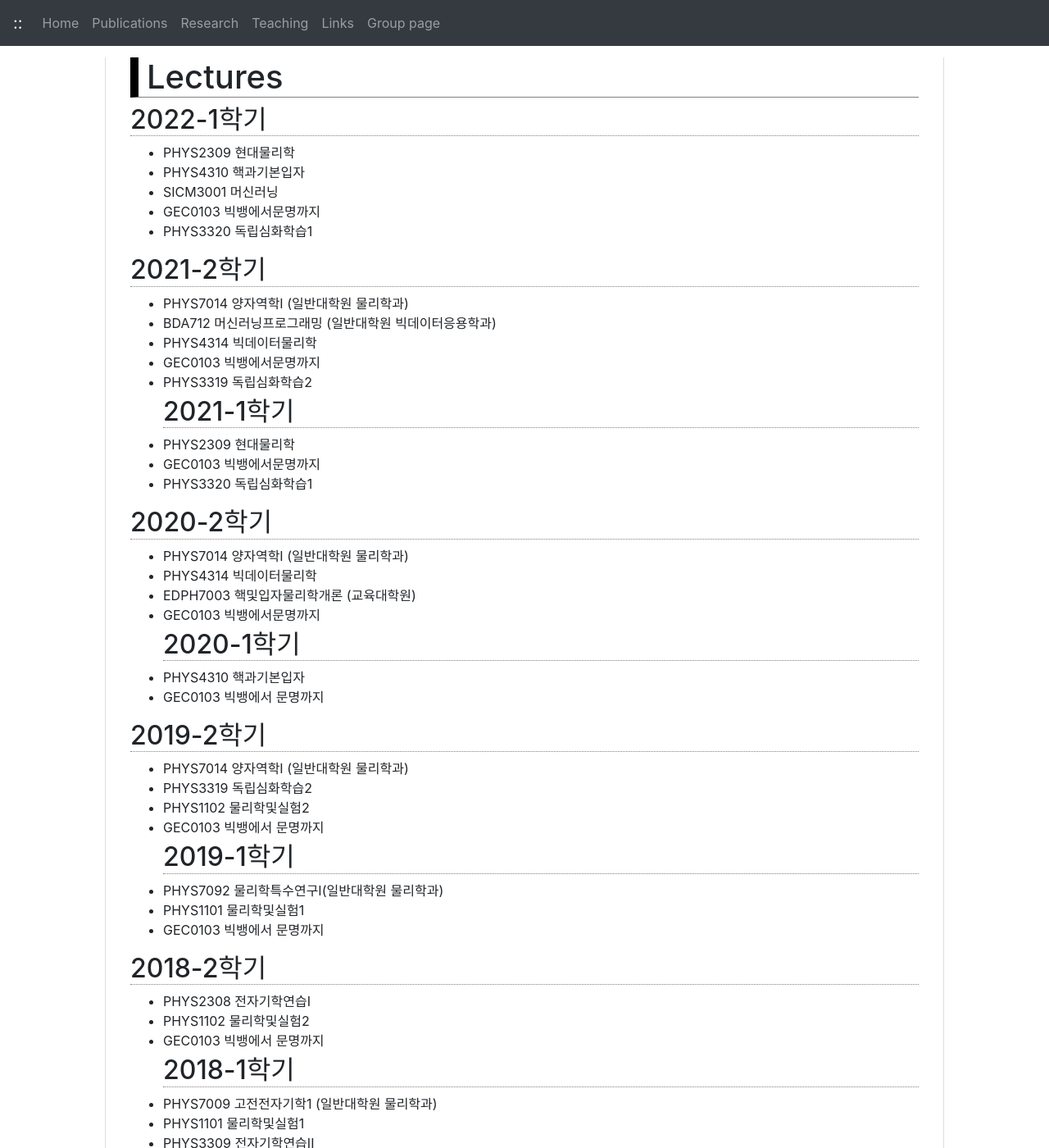
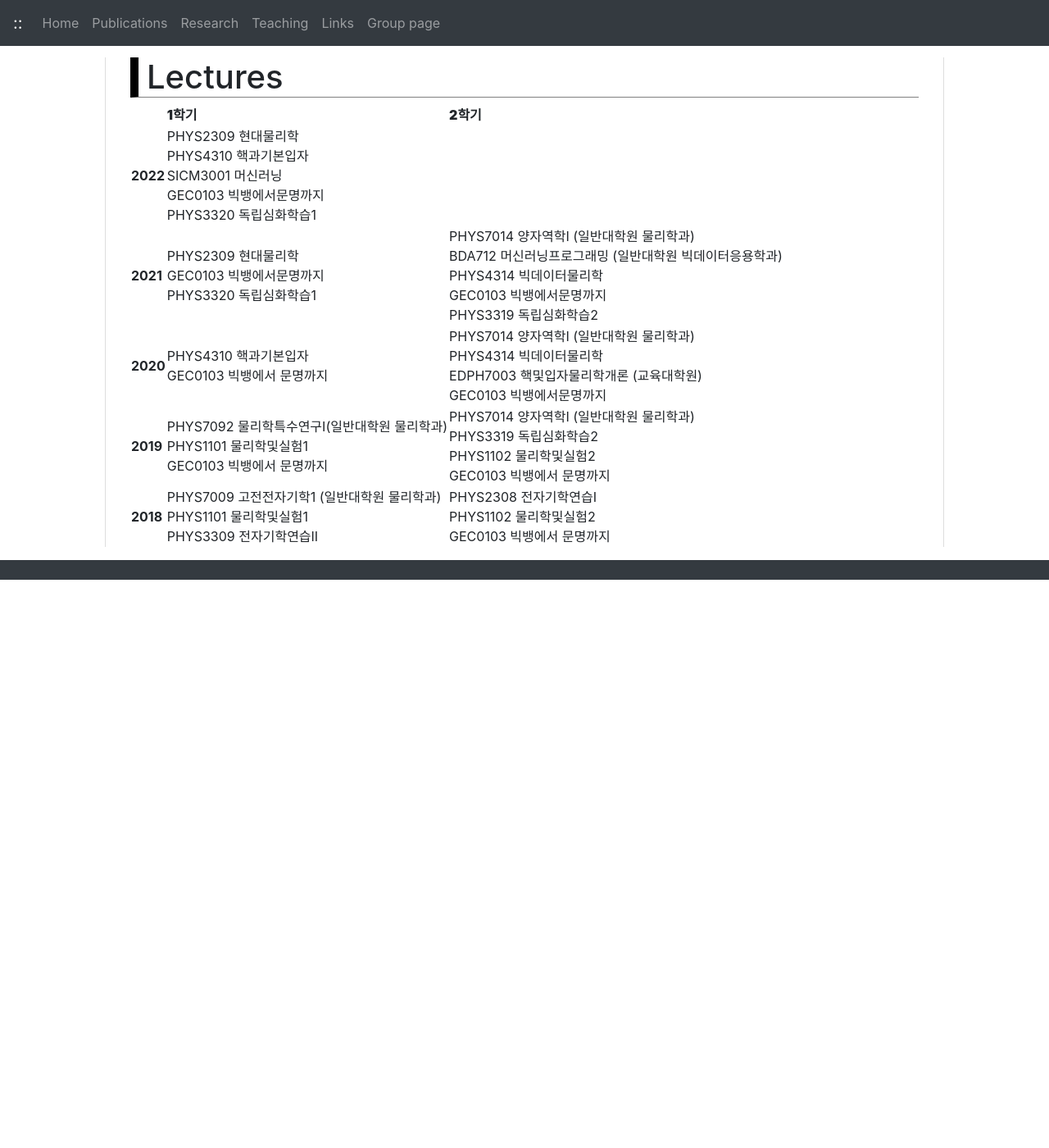
Before and after one commit to jhgoh/jhgoh.github.io, a Jekyll site: the page built from Teaching.md, in a window 1280 px wide and 1400 px high. Shown: the whole window at 82% size. Built offline with Jekyll 4.4.1, drawn with Linux system fonts in a browser that asks for light colours; nearby versions of some CDN libraries; our own code applies the rules of GitHub Pages for plain Markdown files.

Commit message:
Update Teaching.md

```diff
--- a/Teaching.md
+++ b/Teaching.md
@@ -1,46 +1,9 @@
 # Lectures
-## 2022-1학기
-- PHYS2309 현대물리학
-- PHYS4310 핵과기본입자
-- SICM3001 머신러닝
-- GEC0103 빅뱅에서문명까지
-- PHYS3320 독립심화학습1
 
-## 2021-2학기
-- PHYS7014 양자역학I (일반대학원 물리학과)
-- BDA712 머신러닝프로그래밍 (일반대학원 빅데이터응용학과)
-- PHYS4314 빅데이터물리학
-- GEC0103 빅뱅에서문명까지
-- PHYS3319 독립심화학습2
-## 2021-1학기
-- PHYS2309 현대물리학
-- GEC0103 빅뱅에서문명까지
-- PHYS3320 독립심화학습1
-
-## 2020-2학기
-- PHYS7014 양자역학I (일반대학원 물리학과)
-- PHYS4314 빅데이터물리학
-- EDPH7003 핵및입자물리학개론 (교육대학원)
-- GEC0103 빅뱅에서문명까지
-## 2020-1학기
-- PHYS4310 핵과기본입자
-- GEC0103 빅뱅에서 문명까지
-
-## 2019-2학기
-- PHYS7014 양자역학I (일반대학원 물리학과)
-- PHYS3319 독립심화학습2
-- PHYS1102 물리학및실험2
-- GEC0103 빅뱅에서 문명까지
-## 2019-1학기
-- PHYS7092 물리학특수연구Ⅰ(일반대학원 물리학과)
-- PHYS1101 물리학및실험1
-- GEC0103 빅뱅에서 문명까지
-
-## 2018-2학기
-- PHYS2308 전자기학연습I
-- PHYS1102 물리학및실험2
-- GEC0103 빅뱅에서 문명까지
-## 2018-1학기
-- PHYS7009 고전전자기학1 (일반대학원 물리학과)
-- PHYS1101 물리학및실험1
-- PHYS3309 전자기학연습II
+|| **1학기** | **2학기** |
+|---|---|---|
+| **2022** | PHYS2309 현대물리학<br/>PHYS4310 핵과기본입자<br/>SICM3001 머신러닝<br/>GEC0103 빅뱅에서문명까지<br/>PHYS3320 독립심화학습1 |  |
+| **2021** | PHYS2309 현대물리학<br/>GEC0103 빅뱅에서문명까지<br/>PHYS3320 독립심화학습1 | PHYS7014 양자역학I (일반대학원 물리학과)<br/>BDA712 머신러닝프로그래밍 (일반대학원 빅데이터응용학과)<br/>PHYS4314 빅데이터물리학<br/>GEC0103 빅뱅에서문명까지<br/>PHYS3319 독립심화학습2 |
+| **2020** | PHYS4310 핵과기본입자<br/>GEC0103 빅뱅에서 문명까지 | PHYS7014 양자역학I (일반대학원 물리학과)<br/>PHYS4314 빅데이터물리학<br/>EDPH7003 핵및입자물리학개론 (교육대학원)<br/>GEC0103 빅뱅에서문명까지 |
+| **2019** | PHYS7092 물리학특수연구Ⅰ(일반대학원 물리학과)<br/>PHYS1101 물리학및실험1<br/>GEC0103 빅뱅에서 문명까지 | PHYS7014 양자역학I (일반대학원 물리학과)<br/>PHYS3319 독립심화학습2<br/>PHYS1102 물리학및실험2<br/>GEC0103 빅뱅에서 문명까지 |
+| **2018** | PHYS7009 고전전자기학1 (일반대학원 물리학과)<br/>PHYS1101 물리학및실험1<br/>PHYS3309 전자기학연습II | PHYS2308 전자기학연습I<br/>PHYS1102 물리학및실험2<br/>GEC0103 빅뱅에서 문명까지 |
```
